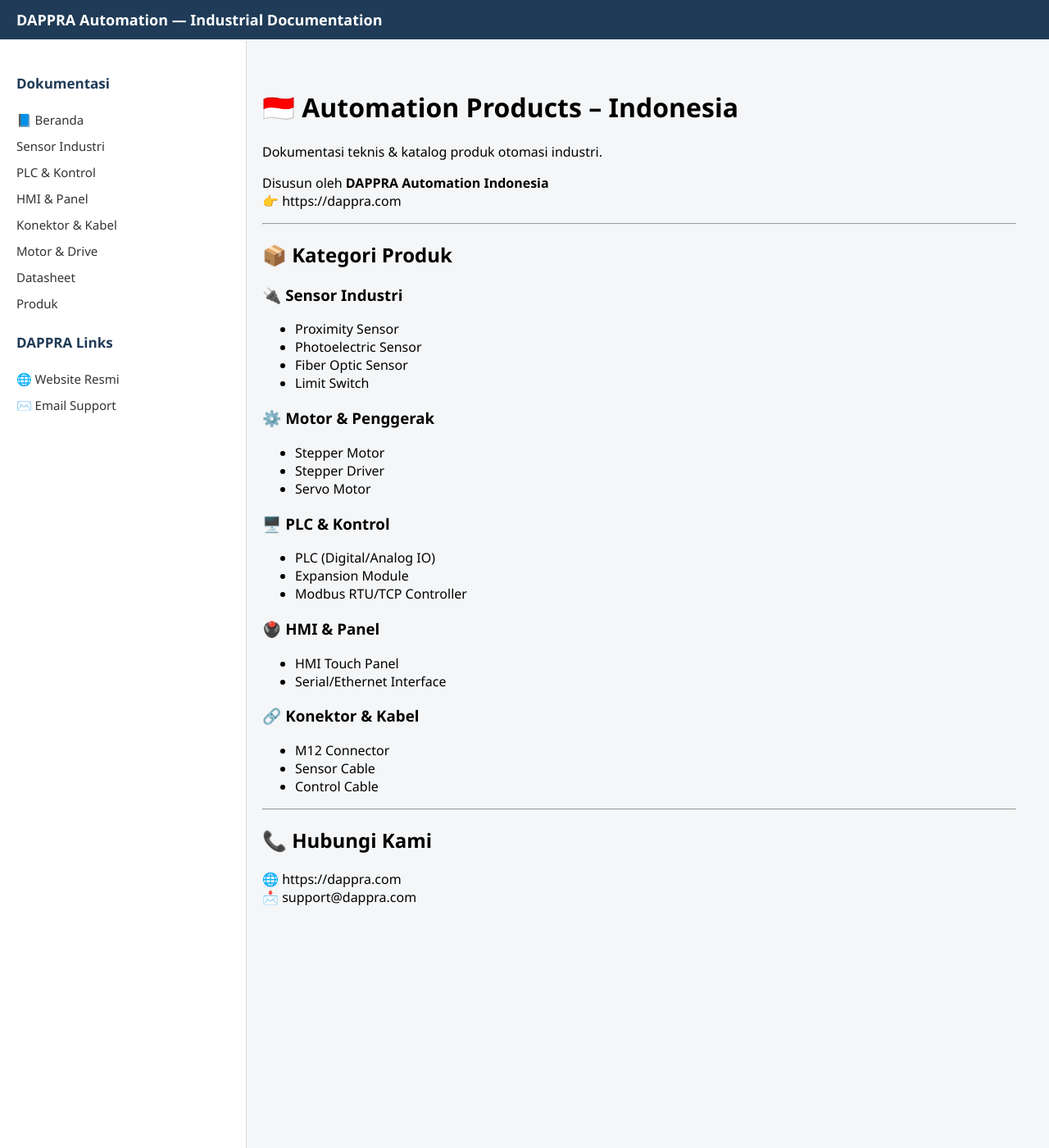
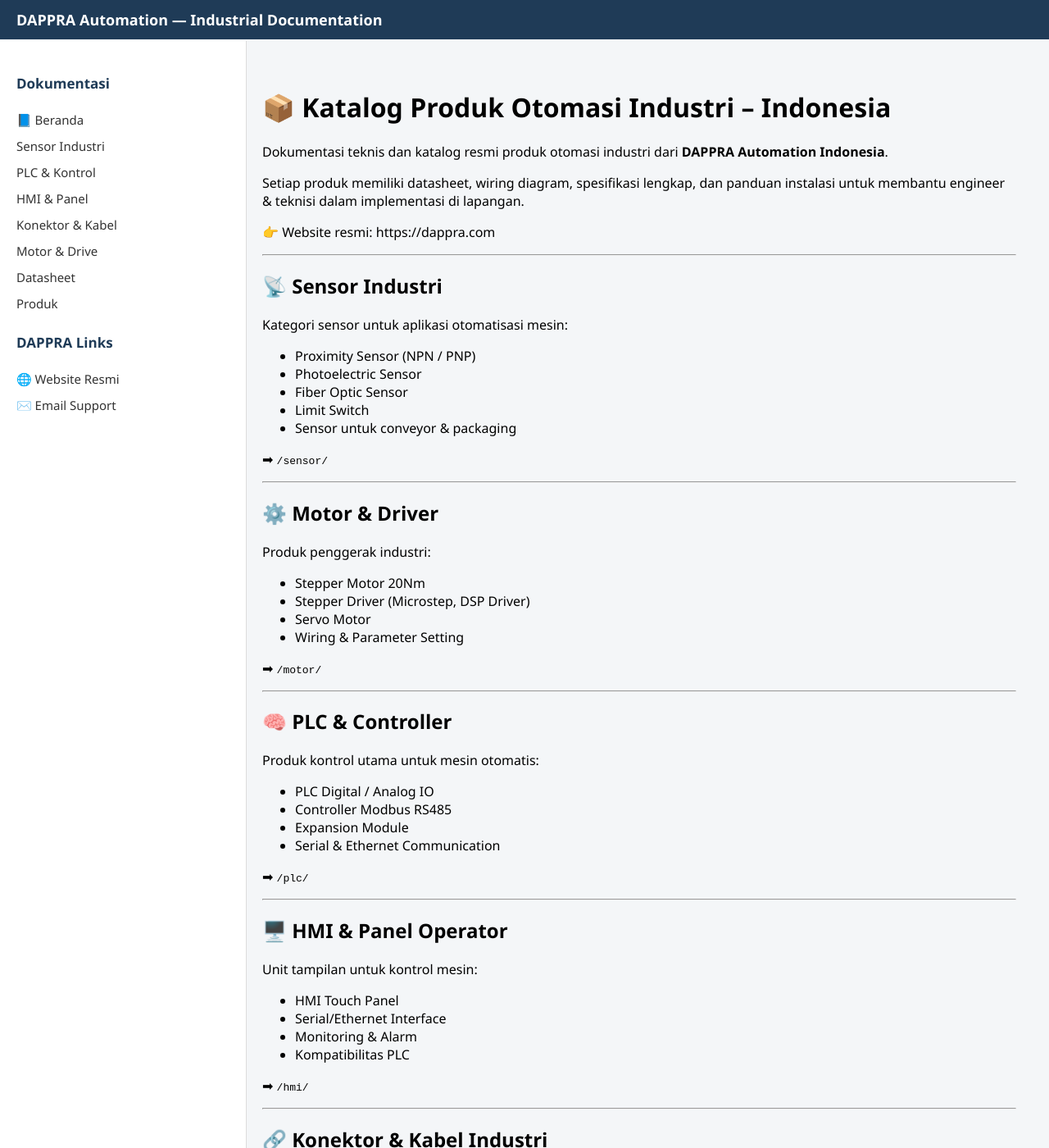
Before and after one commit to dappra-automation/automation-products, a Jekyll site: the page built from docs/index.md, in a window 1280 px wide and 1400 px high. Shown: the whole window at 82% size. Built offline with Jekyll 4.4.1, drawn with Linux system fonts in a browser that asks for light colours; some of the changed text lies outside the part shown.

Commit message:
Update index.md

```diff
--- a/docs/index.md
+++ b/docs/index.md
@@ -1,42 +1,104 @@
 ---
+title: Produk Otomasi Industri – Dokumentasi Resmi
 layout: default
-title: Automation Products Indonesia
 ---
 
-# 🇮🇩 Automation Products – Indonesia
-Dokumentasi teknis & katalog produk otomasi industri.
+# 📦 Katalog Produk Otomasi Industri – Indonesia
+Dokumentasi teknis dan katalog resmi produk otomasi industri dari **DAPPRA Automation Indonesia**.
 
-Disusun oleh **DAPPRA Automation Indonesia**
-👉 https://dappra.com
+Setiap produk memiliki datasheet, wiring diagram, spesifikasi lengkap, dan panduan instalasi untuk membantu engineer & teknisi dalam implementasi di lapangan.
+
+👉 Website resmi: https://dappra.com
 
 ---
 
-## 📦 Kategori Produk
+## 📡 Sensor Industri
 
-### 🔌 Sensor Industri
-- Proximity Sensor
+Kategori sensor untuk aplikasi otomatisasi mesin:
+
+- Proximity Sensor (NPN / PNP)
 - Photoelectric Sensor
 - Fiber Optic Sensor
 - Limit Switch
+- Sensor untuk conveyor & packaging
 
-### ⚙️ Motor & Penggerak
-- Stepper Motor
-- Stepper Driver
+➡ `/sensor/`
+
+---
+
+## ⚙️ Motor & Driver
+
+Produk penggerak industri:
+
+- Stepper Motor 20Nm
+- Stepper Driver (Microstep, DSP Driver)
 - Servo Motor
+- Wiring & Parameter Setting
 
-### 🖥️ PLC & Kontrol
-- PLC (Digital/Analog IO)
+➡ `/motor/`
+
+---
+
+## 🧠 PLC & Controller
+
+Produk kontrol utama untuk mesin otomatis:
+
+- PLC Digital / Analog IO
+- Controller Modbus RS485
 - Expansion Module
-- Modbus RTU/TCP Controller
+- Serial & Ethernet Communication
 
-### 🖲️ HMI & Panel
+➡ `/plc/`
+
+---
+
+## 🖥️ HMI & Panel Operator
+
+Unit tampilan untuk kontrol mesin:
+
 - HMI Touch Panel
 - Serial/Ethernet Interface
+- Monitoring & Alarm
+- Kompatibilitas PLC
 
-### 🔗 Konektor & Kabel
-- M12 Connector
+➡ `/hmi/`
+
+---
+
+## 🔗 Konektor & Kabel Industri
+
+Aksesori instalasi mesin:
+
+- M12 Connector (A/B/D/X Code)
 - Sensor Cable
 - Control Cable
+- Shielded Cable
+
+➡ `/connector/`
+
+---
+
+## 📄 Datasheet & Wiring Diagram Produk
+
+Dokumen teknis berdasarkan produk:
+
+- Proximity Sensor OA17 / OA25 / OA26
+- Stepper Motor 110BYG350D
+- Driver 3ND2283
+- HMI & PLC
+- Kabel & Konektor
+
+➡ `/datasheet/`
+
+---
+
+## 🎯 Tujuan Dokumentasi Produk
+
+- Memberikan informasi teknis yang akurat
+- Mempermudah instalasi & wiring
+- Menjamin kompatibilitas antar komponen
+- Mendukung engineer & teknisi di lapangan
+- Membangun kepercayaan pelanggan
 
 ---
 
```
